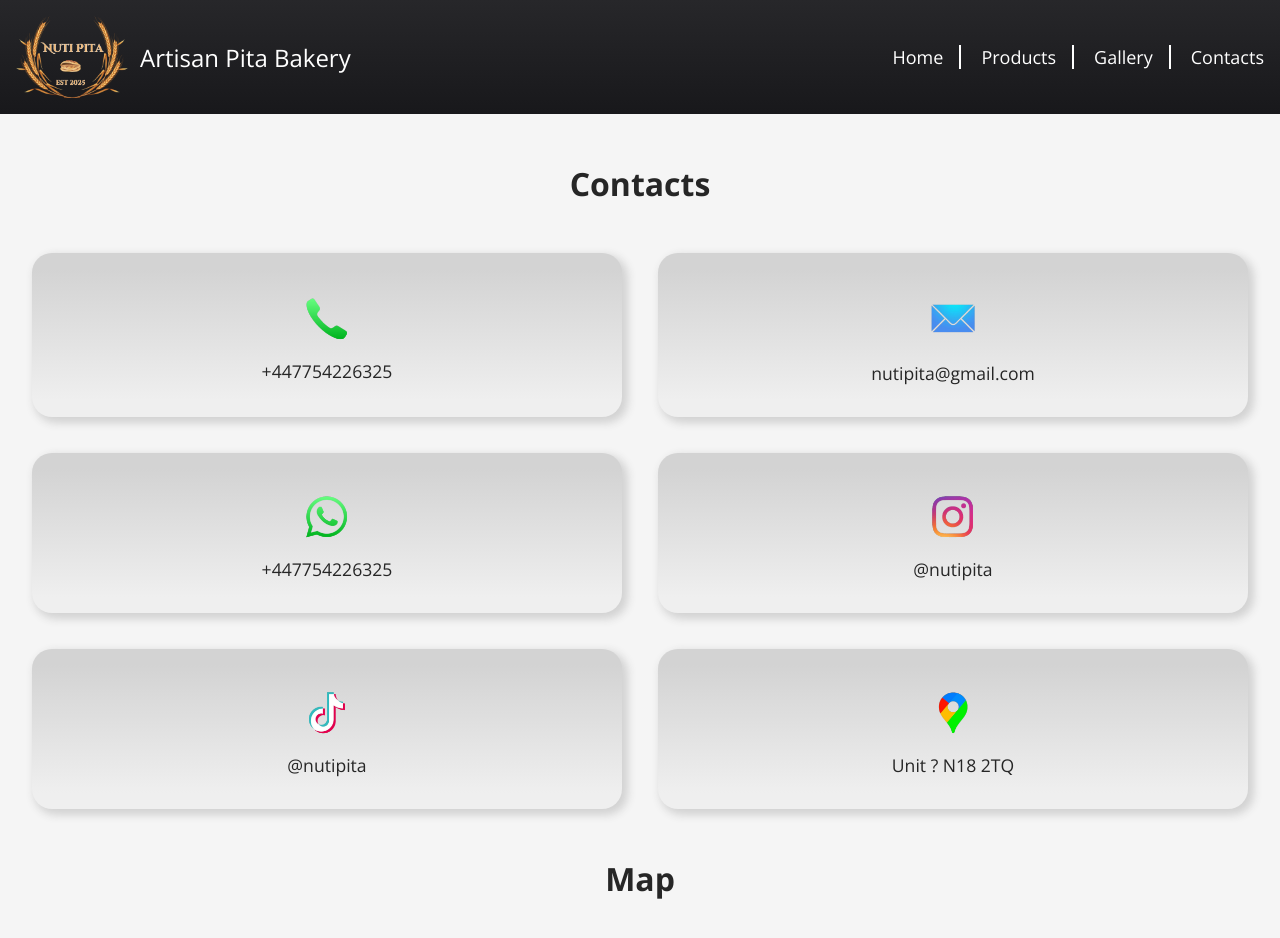
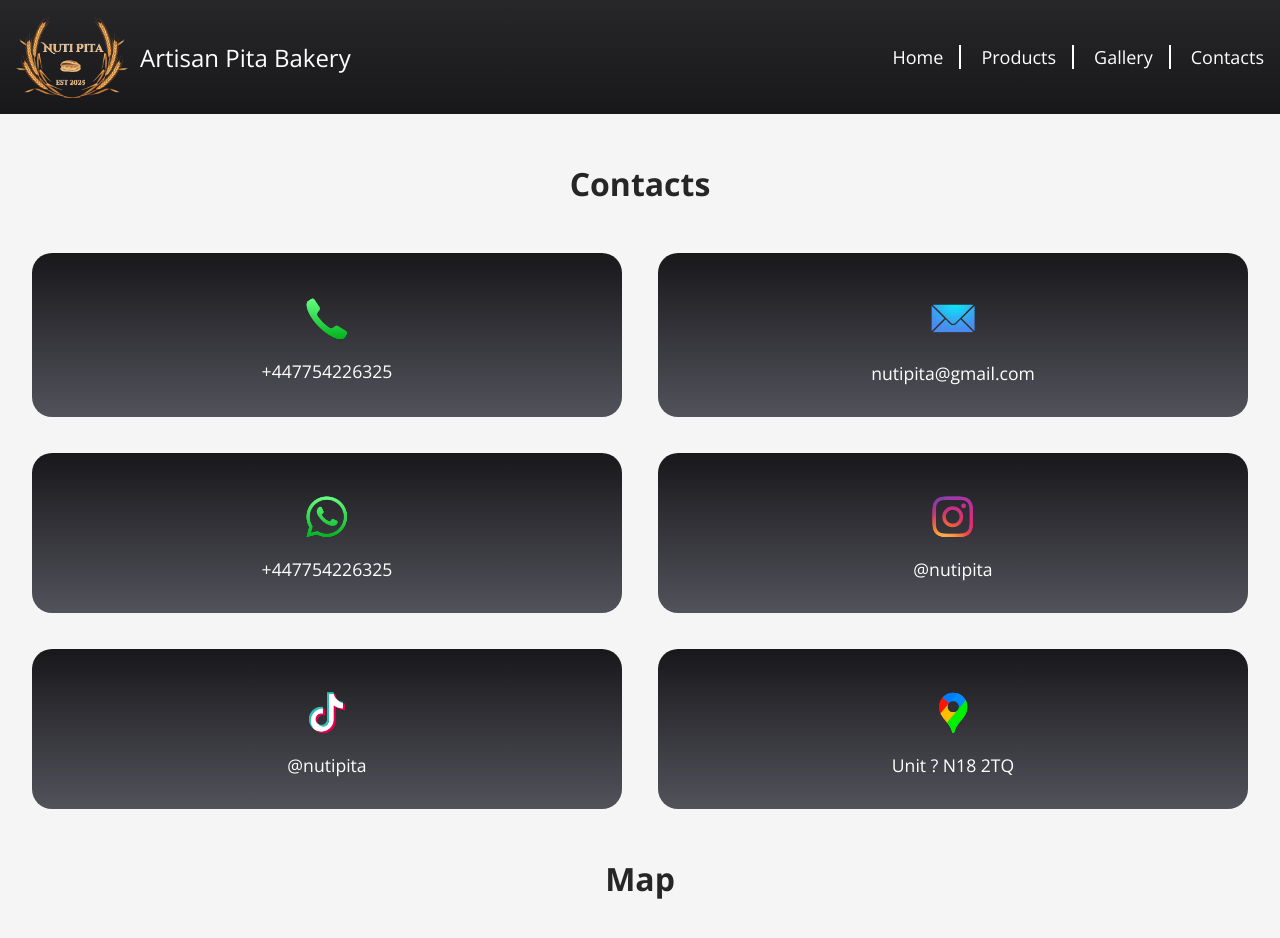
Before and after one commit to InterMaus1154/nutipita, a React (Vite) app: page /contact in a window 1280 px wide. Shown: the top 938 px of the page. Built offline with nearby package versions, Linux system fonts and the light colour scheme.

Commit message:
ccolor change

```diff
--- a/src/pages/contact/contact.css
+++ b/src/pages/contact/contact.css
@@ -8,7 +8,8 @@
     /*background-color: var(--darkger-gray);*/
     background-color: var(--section-gray);
     background-image: linear-gradient(to bottom ,var(--section-gray) , var(--darkger-gray));
-    background-image: linear-gradient(to bottom ,#d3d3d3 10% , var(--darkger-gray) 90%);
+    background-image: linear-gradient(to bottom ,#18181b , #52525b);
+    color: #fff;
     border-radius: 1.25rem;
     padding: 2rem;
 
@@ -18,7 +19,7 @@
     justify-content: center;
     gap: .5rem;
 
-    box-shadow: .25rem .25rem .5rem 2px #d2d2d2;
+    /*box-shadow: .25rem .25rem .5rem 2px #d2d2d2;*/
     /*box-shadow: 0 0 12px 1px #e4e4e7;*/
 
 }
```
